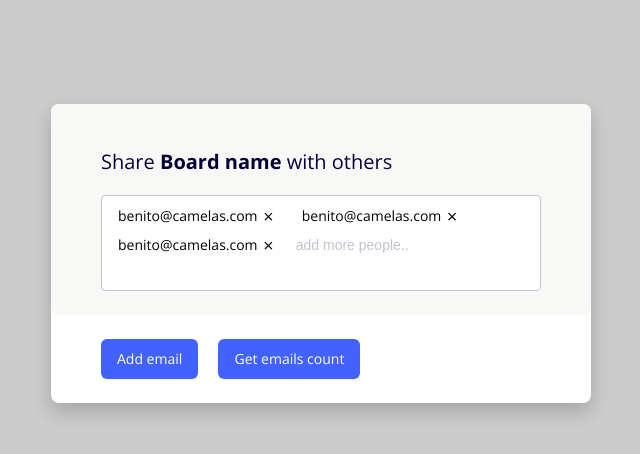
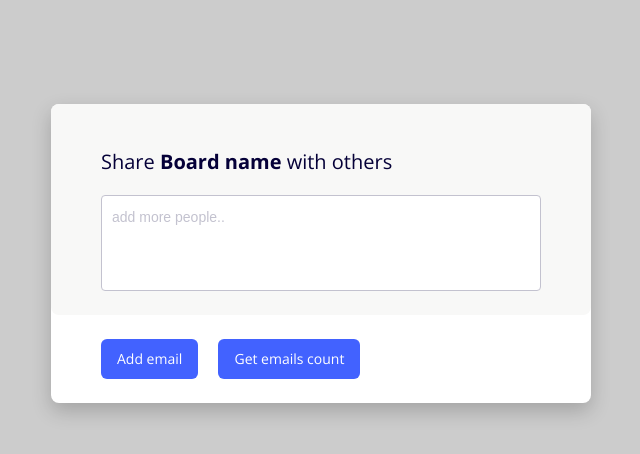
Before and after one commit to jhta/cypress-web, a website built with webpack: page src/app/index.html in a window 1280 px wide. Shown: the whole page, without its empty margins (53-693 px from the left). Built offline with nearby package versions, Linux system fonts and the light colour scheme.

Commit message:
feat: add wrapper component

```diff
--- a/src/app/index.html
+++ b/src/app/index.html
@@ -13,17 +13,7 @@
     <div id="email-input-form" class="email-input--container">
       <div class="email-input--group">
         <p class="email-input--label">Share <b>Board name </b>with others</p>
-        <div id="emails-input" class="email-input">
-          <p class="email-block correct"
-            >benito@camelas.com <span class="i-close">&times</span></p
-          >
-          <p class="email-block correct"
-            >benito@camelas.com <span class="i-close">&times</span></p
-          >
-          <p class="email-block error"
-            >benito@camelas.com <span class="i-close">&times</span></p
-          >
-        </div>
+        <div id="emails-input" class="email-input"> </div>
       </div>
       <div class="email-input--buttons">
         <button class="button" id="button-add">Add email</button>
--- a/src/app/style.less
+++ b/src/app/style.less
@@ -30,7 +30,19 @@ body {
   border-radius: 4px;
   width: 440px;
   min-height: 96px;
-  padding: 8px;
+  position: relative;
+
+  &--wrapper {
+    position: absolute;
+    height: 100%;
+    width: 100%;
+    padding: 8px;
+    overflow-y: auto;
+    box-sizing: border-box;
+    left: 0;
+    top: 0;
+    cursor: text;
+  }
 
   &--label {
     font-size: 20px;
--- a/src/lib/email-input.js
+++ b/src/lib/email-input.js
@@ -1,6 +1,7 @@
 import { isElement, isValidEmail } from './utils'
 import createInputElement from './input'
 import createBlockEmail from './block-email'
+import createWrapperElement from './wrapper'
 
 export default function EmailInput($el, options) {
   if (typeof $el === 'undefined') throw new Error('Argument $el is required')
@@ -15,7 +16,18 @@ export default function EmailInput($el, options) {
       console.log('on paste', value)
     },
   })
-  $el.appendChild(this.$input)
+
+  const onClickWrapper = () => {
+    this.$input.focus()
+  }
+
+  const $wrapper = createWrapperElement({}, { click: onClickWrapper })
+  const $blockElements = document.createElement('span')
+
+  $wrapper.appendChild($blockElements)
+  $wrapper.appendChild(this.$input)
+  $el.appendChild($wrapper)
+  this.$blockElements = $blockElements
   this.$el = $el
 }
 
@@ -33,5 +45,5 @@ EmailInput.prototype.addEmail = function(email) {
 
 EmailInput.prototype.insertBlockEmail = function({ email, valid }) {
   const $blockEmail = createBlockEmail({ email, valid })
-  this.$el.appendChild($blockEmail)
+  this.$blockElements.appendChild($blockEmail)
 }
--- a/src/lib/input.js
+++ b/src/lib/input.js
@@ -1,4 +1,4 @@
-import { DEFAULT_PLACEHOLDER } from './constants'
+import { DEFAULT_PLACEHOLDER, kEYCODE_COMMA } from './constants'
 import { keyPressedIsCommaOrEnter } from './utils'
 
 /**
@@ -8,14 +8,18 @@ import { keyPressedIsCommaOrEnter } from './utils'
  */
 export function onKeyupFactory(cb, reset) {
   return event => {
-    if (!keyPressedIsCommaOrEnter(event.keyCode)) return
     const {
       target: { value },
+      keyCode,
     } = event
+    if (!keyPressedIsCommaOrEnter(keyCode)) return
+
+    const valueWithoutComma =
+      keyCode === kEYCODE_COMMA ? value.slice(0, -1) : value
 
     event.preventDefault()
     event.stopPropagation()
-    cb(value)
+    cb(valueWithoutComma)
     reset()
   }
 }
--- /dev/null
+++ b/src/lib/wrapper.js
@@ -0,0 +1,22 @@
+/**
+ * @param {Object} _ Options
+ * @param {Object} events
+ * @param {Funciton} events.click click callback
+ * @return {HTMLElement}
+ */
+function createWrapperElement(_, events = {}) {
+  const { click } = events
+
+  const $wrapper = document.createElement('div')
+  $wrapper.classList.add('email-input--wrapper')
+
+  $wrapper.addEventListener('click', event => {
+    event.preventDefault()
+    console.log('click')
+    click()
+  })
+
+  return $wrapper
+}
+
+export default createWrapperElement
```
Also changed, not shown: src/lib/email-input.test.js (+1 -1 lines).
